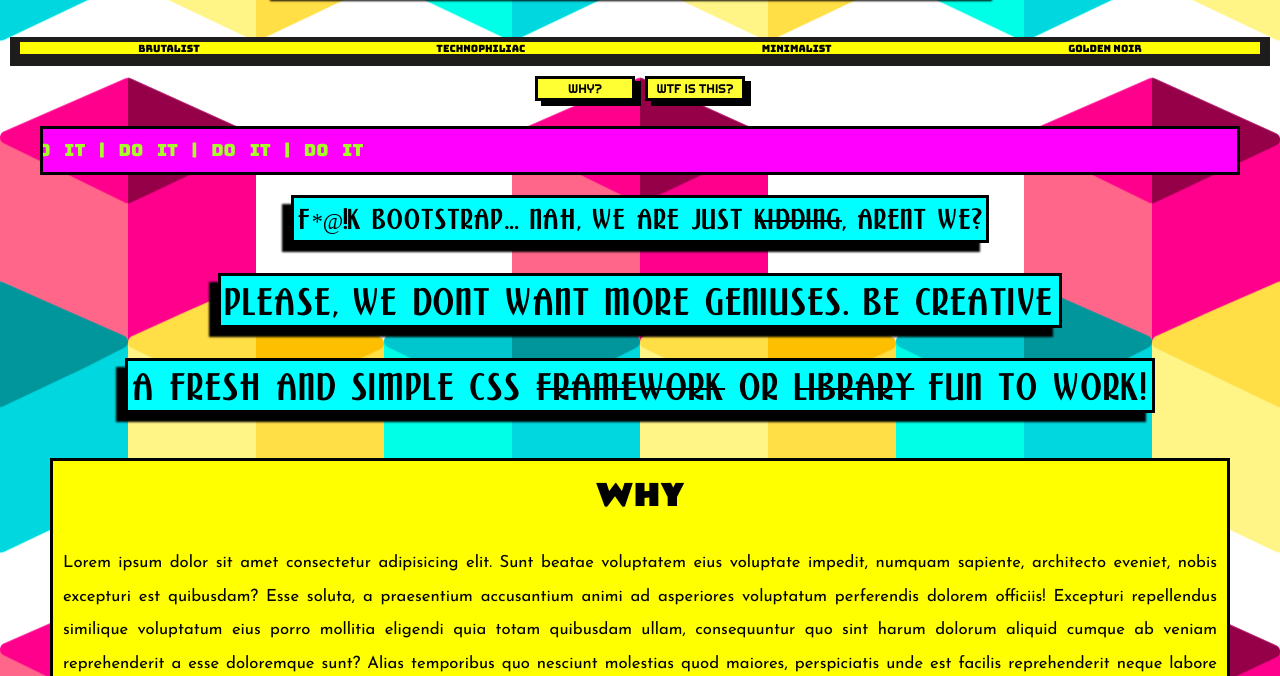
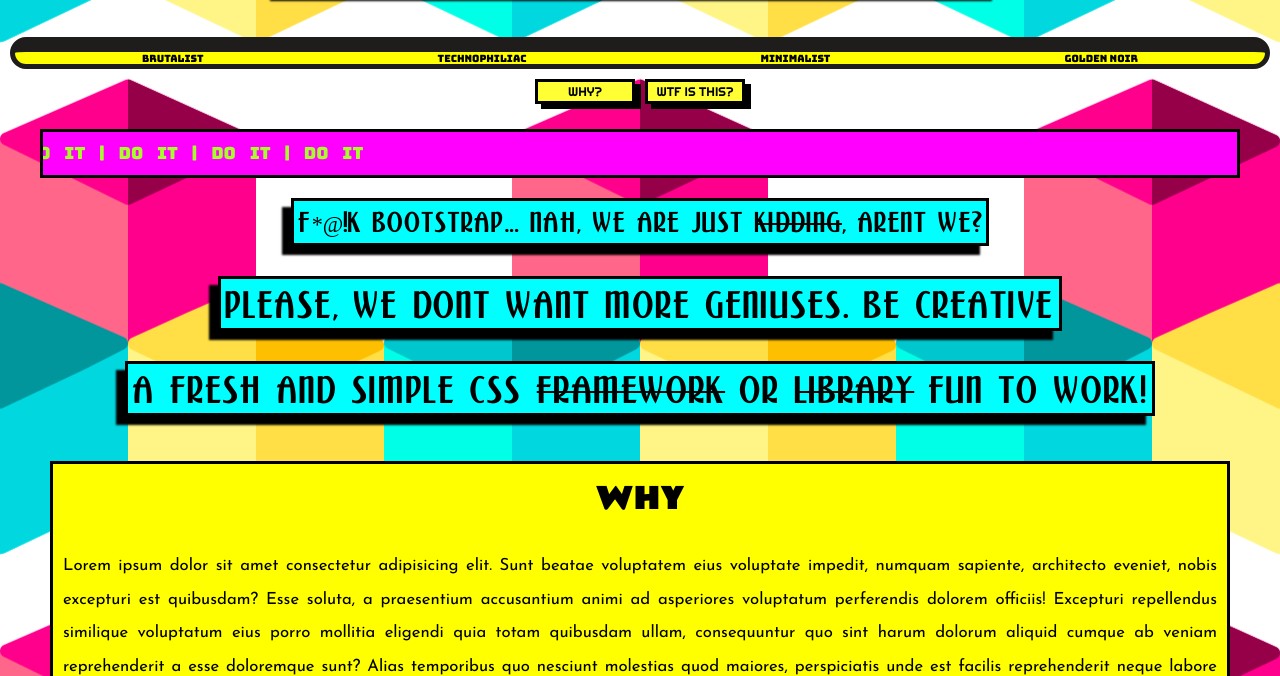
Before and after one commit to BlokCSS/BlokCSS.github.io, a plain HTML site: page index.html in a window 1280 px wide. Shown: the part 424-1100 px from the top of the page. Drawn offline with Linux system fonts and the light colour scheme.

Commit message:
Update index.html

```diff
--- a/index.html
+++ b/index.html
@@ -31,7 +31,7 @@
         </div>
         <br>
 
-        <nav class="brutalist-nav1 wrap | bs-bgYellow | space-around">
+        <nav class="brutalist-nav2 wrap | bs-bgYellow | space-around">
             <a href="#brutalist">brutalist</a>
             <a href="#tech">Technophiliac</a>
             <a href="#minimalist">Minimalist</a>
```
